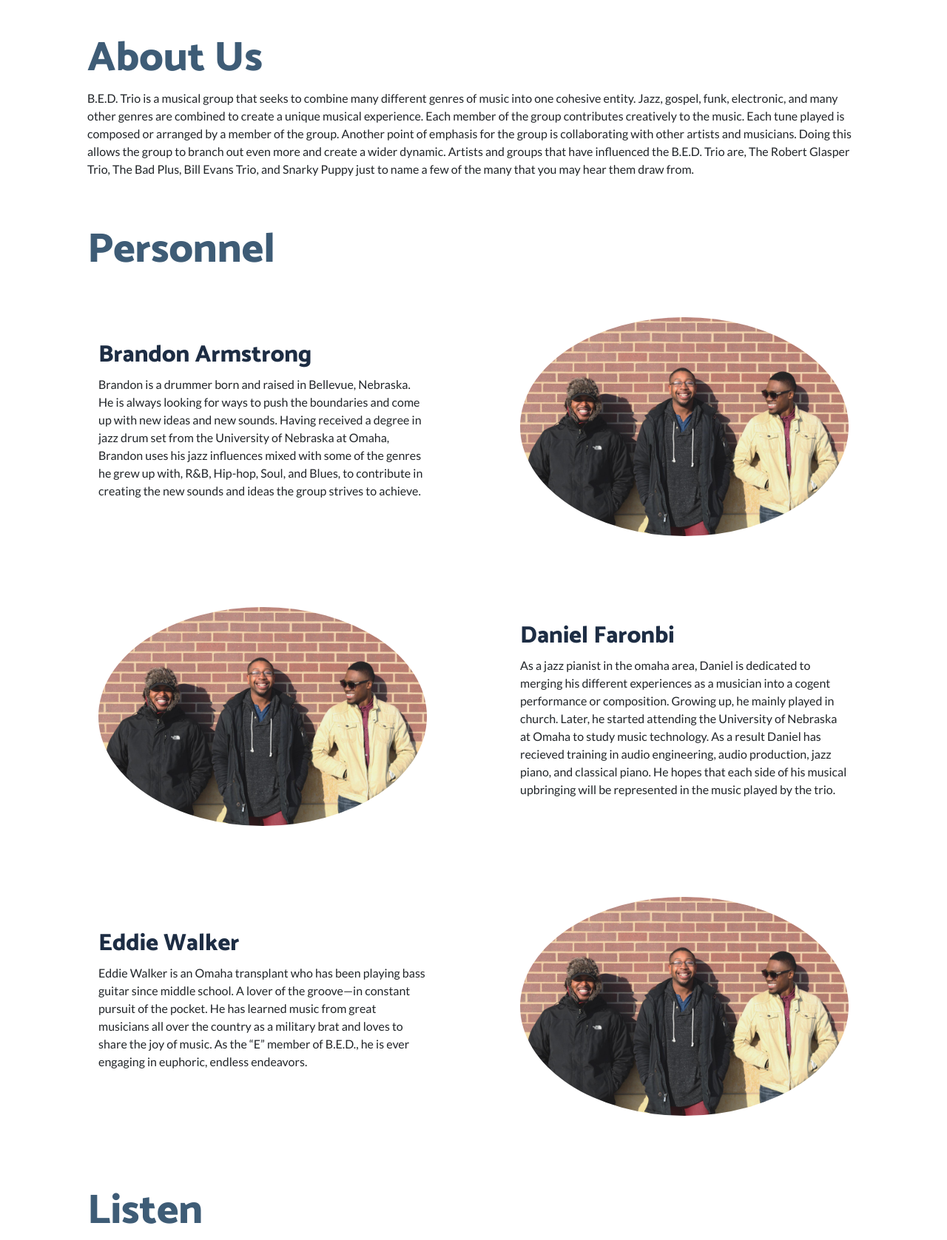
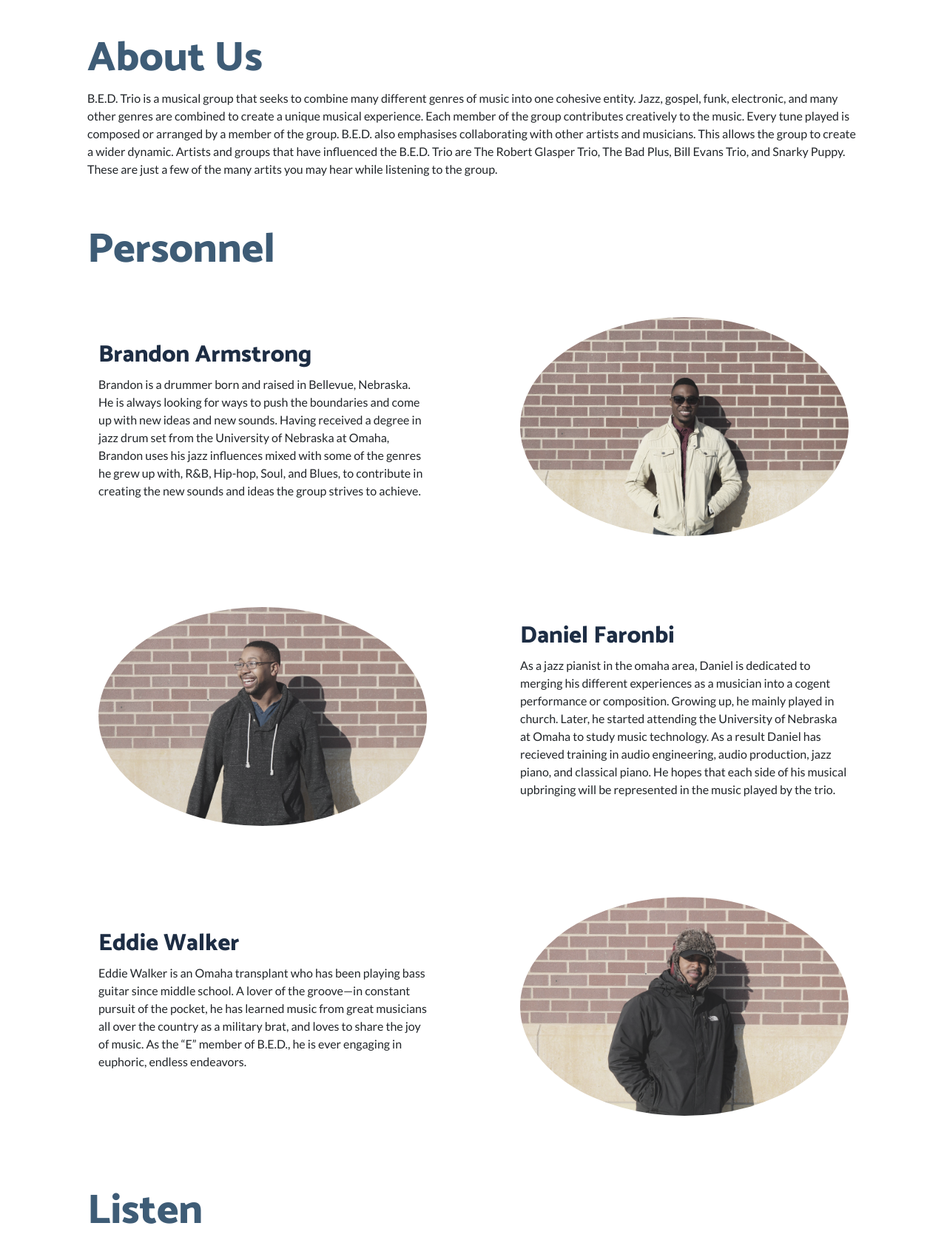
Before and after one commit to bedtrio/Website, a website: page index.html in a window 1280 px wide. Shown: the part 492-2169 px from the top of the page at 74% size. Drawn offline with Linux system fonts and the light colour scheme.

Commit message:
New images and update bios

```diff
--- a/css/style.css
+++ b/css/style.css
@@ -1,3 +1,4 @@
-body {
-  background-color: #63CCCA;
+img.warp{
+
+  filter:grayscale(50%);
 }
--- a/index.html
+++ b/index.html
@@ -19,8 +19,8 @@
 
   <!-- Custom styles for this template -->
   <link href="css/one-page-wonder.css" rel="stylesheet">
-  <!-- For audio player -->
-  <link href="css/audioPlayer.css" rel="stylesheet">
+  <!-- For extra css -->
+  <link href="css/style.css" rel="stylesheet">
 
 </head>
 
@@ -44,10 +44,9 @@
             <h2 class="display-4" style="color:#3E5C76">About Us</h2>
             <p>B.E.D. Trio is a musical group that seeks to combine many different genres of music into one cohesive entity.
               Jazz, gospel, funk, electronic, and many other genres are combined to create a unique musical experience.
-              Each member of the group contributes creatively to the music. Each tune played is composed or arranged by a member of the group.
-              Another point of emphasis for the group is collaborating with other artists and musicians.
-               Doing this allows the group to branch out even more and create a wider dynamic. Artists and groups that have influenced the B.E.D.
-               Trio are, The Robert Glasper Trio, The Bad Plus, Bill Evans Trio, and Snarky Puppy just to name a few of the many that you may hear them draw from.</p>
+              Each member of the group contributes creatively to the music. Every tune played is composed or arranged by a member of the group.
+              B.E.D. also emphasises collaborating with other artists and musicians. This allows the group to create a wider dynamic. Artists and groups that have influenced the B.E.D.
+               Trio are The Robert Glasper Trio, The Bad Plus, Bill Evans Trio, and Snarky Puppy. These are just  a few of the many artits you may hear while listening to the group.</p>
           </div>
       </div>
     </div>
@@ -63,7 +62,7 @@
       <div class="row align-items-center">
         <div class="col-lg-6 order-lg-2">
           <div class="p-5">
-            <img class="img-fluid rounded-circle" src="img/groupFront.jpg" alt="Brandon Picture">
+            <img class="img-fluid rounded-circle warp" src="img/Brandon.jpg" alt="Brandon Picture">
           </div>
         </div>
         <div class="col-lg-6 order-lg-1">
@@ -84,7 +83,7 @@
       <div class="row align-items-center">
         <div class="col-lg-6">
           <div class="p-5">
-            <img class="img-fluid rounded-circle" src="img/groupFront.jpg" alt="Daniel Picture">
+            <img class="img-fluid rounded-circle warp" src="img/Daniel.jpg" alt="Daniel Picture">
           </div>
         </div>
         <div class="col-lg-6">
@@ -103,14 +102,14 @@
       <div class="row align-items-center">
         <div class="col-lg-6 order-lg-2">
           <div class="p-5">
-            <img class="img-fluid rounded-circle" src="img/groupFront.jpg" alt="Eddie Picture">
+            <img class="img-fluid rounded-circle warp" src="img/Eddie.jpg" alt="Eddie Picture">
           </div>
         </div>
         <div class="col-lg-6 order-lg-1">
           <div class="p-5">
             <h2 class="display-5" style="color:#1D2D44">Eddie Walker</h2>Eddie Walker is an Omaha transplant who has been playing bass guitar since middle school.
-            A lover of the groove—in constant pursuit of the pocket.
-            He has learned music from great musicians all over the country as a military brat and loves to share the joy of music.
+            A lover of the groove—in constant pursuit of the pocket,
+            he has learned music from great musicians all over the country as a military brat, and loves to share the joy of music.
             As the “E” member of B.E.D., he is ever engaging in euphoric, endless endeavors.</p>
           </div>
         </div>
```
Also changed, not shown: img/Brandon.jpg (added), img/Daniel.jpg (added), img/Eddie.jpg (added).
